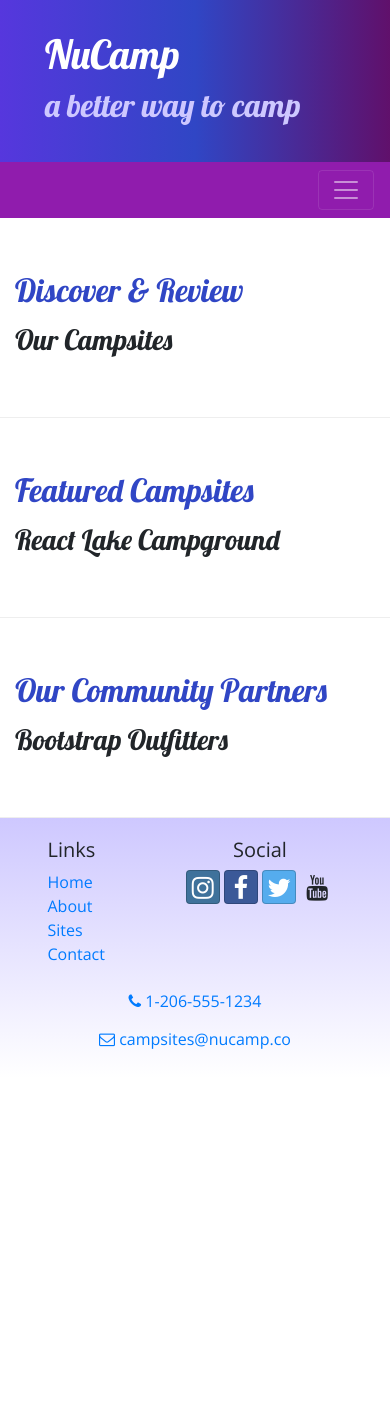
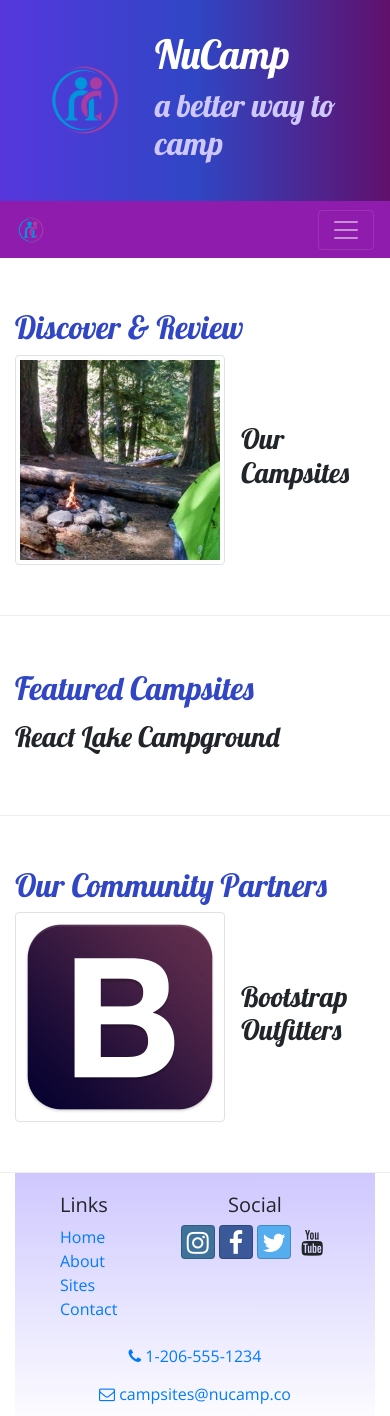
Before and after one commit to clairerob/nucampsite, a website: page index.html in a window 390 px wide. Before the commit the page ends 1078 px from the top, so only its background shows below. Drawn offline with nearby package versions, Linux system fonts and the light colour scheme.

Commit message:
add nav logo and homepage images

```diff
--- a/index.html
+++ b/index.html
@@ -8,9 +8,14 @@
       rel="stylesheet"
       href="node_modules/bootstrap/dist/css/bootstrap.min.css"
     />
-		<link rel="stylesheet" href="node_modules/font-awesome/css/font-awesome.min.css"
+    <link
+      rel="stylesheet"
+      href="node_modules/font-awesome/css/font-awesome.min.css"
     />
-		<link rel="stylesheet" href="node_modules/bootstrap-social/bootstrap-social.css" />
+    <link
+      rel="stylesheet"
+      href="node_modules/bootstrap-social/bootstrap-social.css"
+    />
     <link
       rel="stylesheet"
       href="https://fonts.googleapis.com/css?family=Lobster|Open+Sans"
@@ -24,6 +29,9 @@
     <header class="jumbotron jumbotron-fluid">
       <div class="container">
         <div class="row">
+          <div class="col-4 col-sm-3 col-md-2 align-self-center">
+            <img src="/img/logo.png" class="img-fluid" alt="nucamp logo" />
+          </div>
           <div class="col">
             <h1>NuCamp</h1>
             <h2>a better way to camp</h2>
@@ -34,16 +42,40 @@
 
     <nav class="navbar navbar-expand-sm navbar-dark sticky-top">
       <div class="container">
-			<button class="navbar-toggler ml-auto" type="button" data-toggle="collapse" data-target="#nucampNavbar">
+        <a href="#" class="navbar-brand"
+          ><img src="/img/logo.png" alt="nucamp logo" height="30" width="30"
+        /></a>
+        <button
+          class="navbar-toggler"
+          type="button"
+          data-toggle="collapse"
+          data-target="#nucampNavbar"
+        >
           <span class="navbar-toggler-icon"></span>
         </button>
 
         <div class="collapse navbar-collapse" id="nucampNavbar">
           <ul class="navbar-nav">
-					<li class="nav-item active"><a class="nav-link" href="#"><i class="fa fa-home fa-lg"></i>Home</a></li>
-					<li class="nav-item"><a class="nav-link" href="/aboutus.html"><i class="fa fa-info fa-lg"></i>About</a></li>
-					<li class="nav-item"><a class="nav-link" href="#"><i class="fa fa-list fa-lg"></i>Sites</a></li>
-					<li class="nav-item"><a class="nav-link" href="/contactus.html"><i class="fa fa-address-card fa-lg"></i>Contact</a></li>
+            <li class="nav-item active">
+              <a class="nav-link" href="#"
+                ><i class="fa fa-home fa-lg"></i>Home</a
+              >
+            </li>
+            <li class="nav-item">
+              <a class="nav-link" href="/aboutus.html"
+                ><i class="fa fa-info fa-lg"></i>About</a
+              >
+            </li>
+            <li class="nav-item">
+              <a class="nav-link" href="#"
+                ><i class="fa fa-list fa-lg"></i>Sites</a
+              >
+            </li>
+            <li class="nav-item">
+              <a class="nav-link" href="/contactus.html"
+                ><i class="fa fa-address-card fa-lg"></i>Contact</a
+              >
+            </li>
           </ul>
         </div>
       </div>
@@ -55,11 +87,20 @@
           <h2 class="text-sm-right">Discover & Review</h2>
         </div>
         <div class="col">
+          <div class="media">
+            <img
+              class="d-flex mr-3 img-thumbnail"
+              src="/img/breadcrumb-trail-thumb.jpg"
+              alt="breadcrumb trail thumbnail"
+            />
+            <div class="media-body align-self-center">
               <h3>Our Campsites</h3>
               <p class="d-none d-sm-block">
-						Explore our growing database of curated campsites and
-						leave your own reviews!
+                Explore our growing database of curated campsites and leave your
+                own reviews!
               </p>
+            </div>
+          </div>
         </div>
       </div>
 
@@ -70,9 +111,8 @@
         <div class="col">
           <h3>React Lake Campground</h3>
           <p class="d-none d-sm-block">
-						Nestled in the foothills of the Chrome Mountains, this
-						campground on the shores of the pristine React Lake is a
-						favorite for fly fishers.
+            Nestled in the foothills of the Chrome Mountains, this campground on
+            the shores of the pristine React Lake is a favorite for fly fishers.
           </p>
         </div>
       </div>
@@ -81,12 +121,19 @@
         <div class="col-sm-4 order-sm-last col-md-3">
           <h2 class="text-sm-right">Our Community Partners</h2>
         </div>
-				<div class="col">
+        <div class="col"><div class="media">
+            <img
+              class="d-flex mr-3 img-thumbnail"
+              src="/img/bootstrap-thumb.png"
+              alt="bootstrap outfitters thumbnail"
+            />
+            <div class="media-body align-self-center">
           <h3>Bootstrap Outfitters</h3>
           <p class="d-none d-sm-block">
-						Bootstrap Outfitters supplies you with gear you need at
-						prices you can't beat.
+            Bootstrap Outfitters supplies you with gear you need at prices you
+            can't beat.
           </p>
+        </div>
 		</div>
       </div>
     </div>
@@ -105,14 +152,37 @@
           </div>
           <div class="col-6 col-sm-5 text-center">
             <h5>Social</h5>
-                    <a class="btn btn-social-icon btn-instagram" href="http://instagram.com/"><i class="fa fa-instagram"></i></a>
-                    <a class="btn btn-social-icon btn-facebook" href="http://facebook.com/"><i class="fa fa-facebook"></i></a>
-                    <a class="btn btn-social-icon btn-twitter" href="http://twitter.com/"><i class="fa fa-twitter"></i></a>
-                    <a class="btn btn-social-icon btn-youtube" href="http://youtube.com/"><i class="fa fa-youtube"></i></a>
+            <a
+              class="btn btn-social-icon btn-instagram"
+              href="http://instagram.com/"
+              ><i class="fa fa-instagram"></i
+            ></a>
+            <a
+              class="btn btn-social-icon btn-facebook"
+              href="http://facebook.com/"
+              ><i class="fa fa-facebook"></i
+            ></a>
+            <a
+              class="btn btn-social-icon btn-twitter"
+              href="http://twitter.com/"
+              ><i class="fa fa-twitter"></i
+            ></a>
+            <a
+              class="btn btn-social-icon btn-youtube"
+              href="http://youtube.com/"
+              ><i class="fa fa-youtube"></i
+            ></a>
           </div>
           <div class="col-sm-4 text-center">
-                    <a href="tel:+12065551234" class="btn btn-link" role="button"><i class="fa fa-phone"></i> 1-206-555-1234</a><br>
-            	<a href="mailto:campsites@nucamp.io" class="btn btn-link" role="button"><i class="fa fa-envelope-o"></i> campsites@nucamp.co</a>
+            <a href="tel:+12065551234" class="btn btn-link" role="button"
+              ><i class="fa fa-phone"></i> 1-206-555-1234</a
+            ><br />
+            <a
+              href="mailto:campsites@nucamp.io"
+              class="btn btn-link"
+              role="button"
+              ><i class="fa fa-envelope-o"></i> campsites@nucamp.co</a
+            >
           </div>
         </div>
       </div>
```
Also changed, not shown: aboutus.html (+18 -5 lines), contactus.html (+9 -1 lines), img/bootstrap-thumb.png (added), img/breadcrumb-trail-thumb.jpg (added), img/breadcrumb-trail.jpg (added), img/chrome-river-thumb.jpg (added), img/chrome-river.jpg (added), img/logo.png (added), img/react-lake-thumb.jpg (added), img/react-lake.jpg (added). Lines whose indentation alone changed are shown as unchanged.
